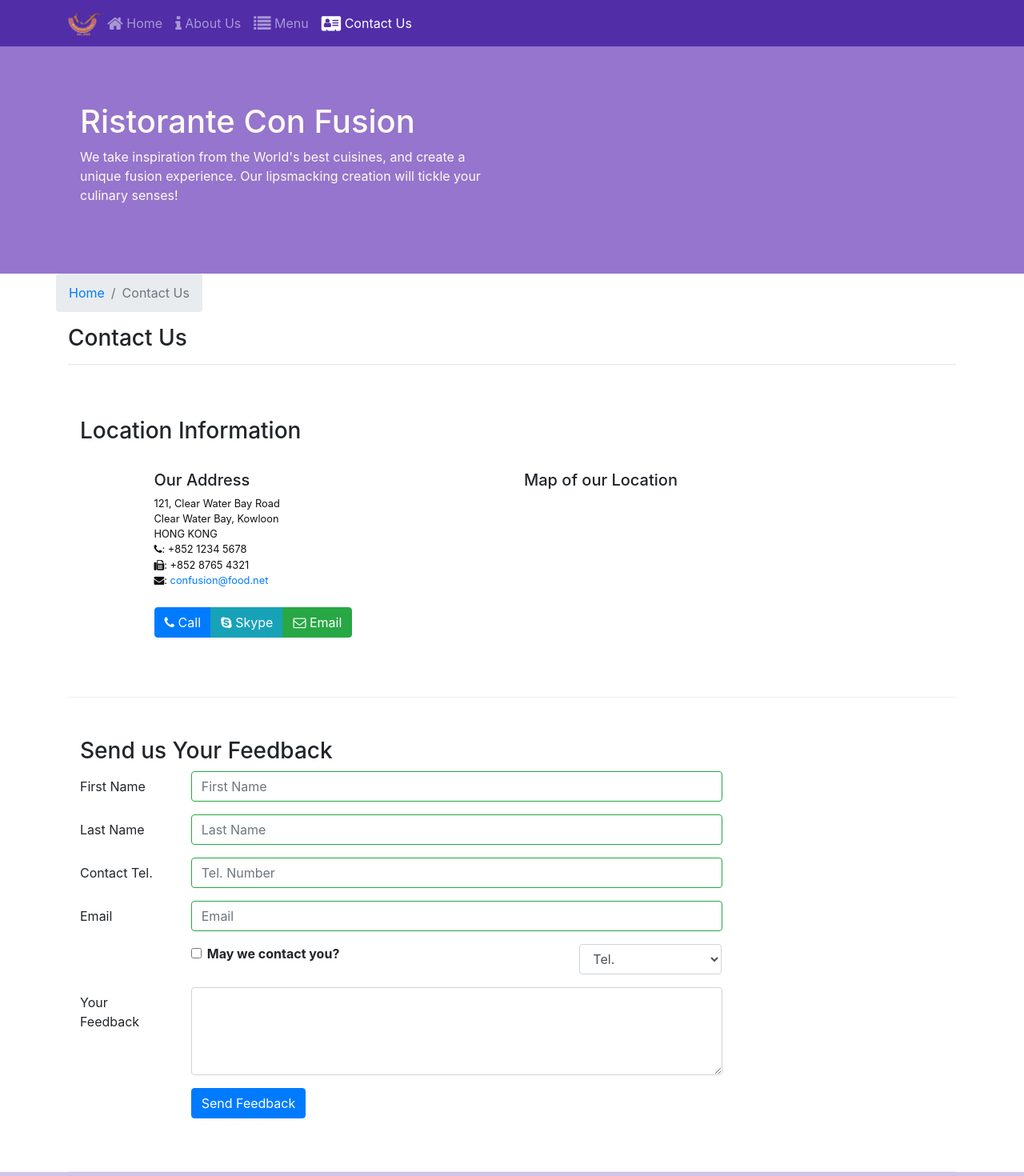
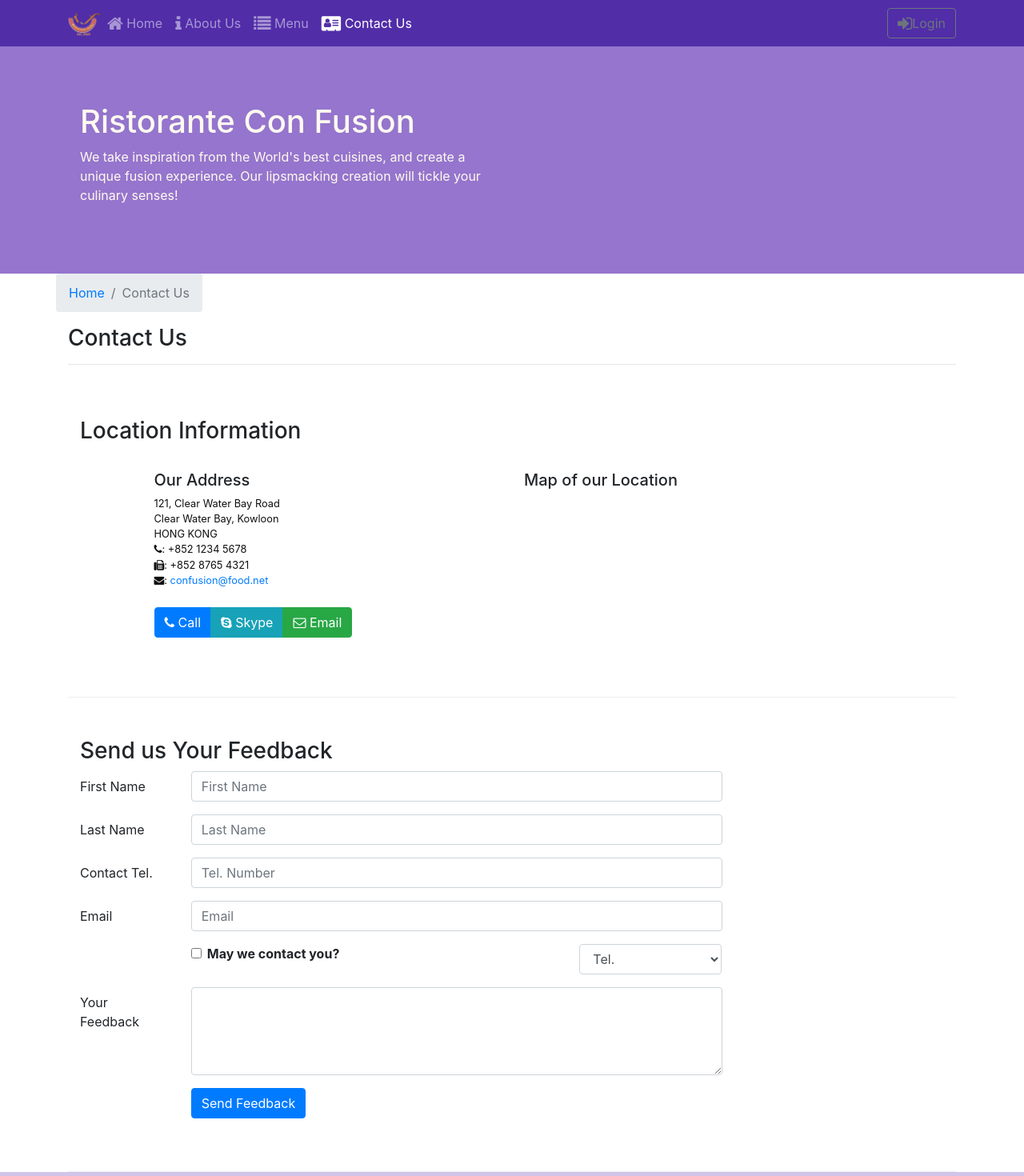
Before and after one commit to hadron43/fullstackcourse, a React (Create React App) app in the folder React/confusion/: page /contactus in a window 1280 px wide. Shown: the top 1470 px of the page at 80% size. Built offline with nearby package versions, Linux system fonts and the light colour scheme.

Commit message:
Uncontroller Forms

```diff
--- a/React/confusion/src/components/ContactComponent.js
+++ b/React/confusion/src/components/ContactComponent.js
@@ -130,7 +130,7 @@
                                     <Input type="text" id="firstname" name="firstname"
                                         placeholder="First Name"
                                         value={this.state.firstname}
-                                        valid={errors.firstname === ''}
+                                        valid={errors.firstname === '' && this.state.touched.firstname}
                                         invalid={errors.firstname !== ''}
                                         onChange={this.handleInputChange}
                                         onBlur={this.handleBlur('firstname')} />
@@ -143,7 +143,7 @@
                                     <Input type="text" id="lastname" name="lastname"
                                         placeholder="Last Name"
                                         value={this.state.lastname}
-                                        valid={errors.lastname === ''}
+                                        valid={errors.lastname === '' && this.state.touched.lastname}
                                         invalid={errors.lastname !== ''}
                                         onChange={this.handleInputChange}
                                         onBlur={this.handleBlur('lastname')} />
@@ -156,7 +156,7 @@
                                     <Input type="tel" id="telnum" name="telnum"
                                         placeholder="Tel. Number"
                                         value={this.state.telnum}
-                                        valid={errors.telnum === ''}
+                                        valid={errors.telnum === '' && this.state.touched.telnum}
                                         invalid={errors.telnum !== ''}
                                         onChange={this.handleInputChange}
                                         onBlur={this.handleBlur('telnum')} />
@@ -169,7 +169,7 @@
                                     <Input type="email" id="email" name="email"
                                         placeholder="Email"
                                         value={this.state.email}
-                                        valid={errors.email === ''}
+                                        valid={errors.email === '' && this.state.touched.email}
                                         invalid={errors.email !== ''}
                                         onChange={this.handleInputChange}
                                         onBlur={this.handleBlur('email')} />
--- a/React/confusion/src/components/HeaderComponent.js
+++ b/React/confusion/src/components/HeaderComponent.js
@@ -1,5 +1,5 @@
 import React, {Component} from 'react';
-import { Navbar, NavbarBrand, Nav, NavbarToggler, Collapse, NavItem, Jumbotron } from 'reactstrap';
+import { Navbar, NavbarBrand, Nav, NavbarToggler, Collapse, NavItem, Jumbotron, Modal, ModalBody, Button, ModalHeader, Form, Input, Label, FormGroup } from 'reactstrap';
 import { NavLink } from 'react-router-dom';
 
 class Header extends Component {
@@ -8,15 +8,31 @@
         super(props);
 
         this.state = {
-            isNavOpen: false
+            isNavOpen: false,
+            isModalOpen: false
         };
         this.toggleNav = this.toggleNav.bind(this);
+        this.toggleModal = this.toggleModal.bind(this);
+        this.handleLogin = this.handleLogin.bind(this);
     }
 
     toggleNav() {
         this.setState({
             isNavOpen: !this.state.isNavOpen
         });
+    }
+
+    toggleModal() {
+        this.setState({
+            isModalOpen: !this.state.isModalOpen
+        });
+    }
+
+    handleLogin(event) {
+        this.toggleModal();
+        alert("Username: "+this.username.value + " Password: "+this.password.value
+        + " Remember: " + this.remember.checked);
+        event.preventDefault();
     }
 
     render() {
@@ -55,6 +71,15 @@
                                     </NavLink>
                                 </NavItem>
                             </Nav>
+
+                            <Nav className="ml-auto" navbar>
+                                <NavItem>
+                                    <Button outline onClick={this.toggleModal}>
+                                        <span className="fa fa-sign-in fa-lg"></span>
+                                        Login
+                                    </Button>
+                                </NavItem>
+                            </Nav>
                         </Collapse>
                     </div>
                 </Navbar>
@@ -68,6 +93,32 @@
                         </div>
                     </div>
                 </Jumbotron>
+
+                <Modal isOpen={this.state.isModalOpen} toggle={this.toggleModal}>
+                    <ModalHeader toggle={this.toggleModal}>Login</ModalHeader>
+                    <ModalBody>
+                        <Form onSubmit={this.handleLogin}>
+                            <FormGroup>
+                                <Label htmlFor="username">Username</Label>
+                                <Input type="text" id="username" name="username"
+                                    innerRef={(input) => this.username = input} />
+                            </FormGroup>
+                            <FormGroup>
+                                <Label htmlFor="password">Password</Label>
+                                <Input type="password" id="password" name="password"
+                                    innerRef={(input) => this.password = input} />
+                            </FormGroup>
+                            <FormGroup check>
+                                <Label check>
+                                    <Input type="checkbox" name="remember"
+                                        innerRef={(input) => this.remember = input}/>
+                                    Remember Me
+                                </Label>
+                            </FormGroup>
+                            <Button type="submit" value="submit" color="primary">Login</Button>
+                        </Form>
+                    </ModalBody>
+                </Modal>
             </React.Fragment>
         );
     }
```
